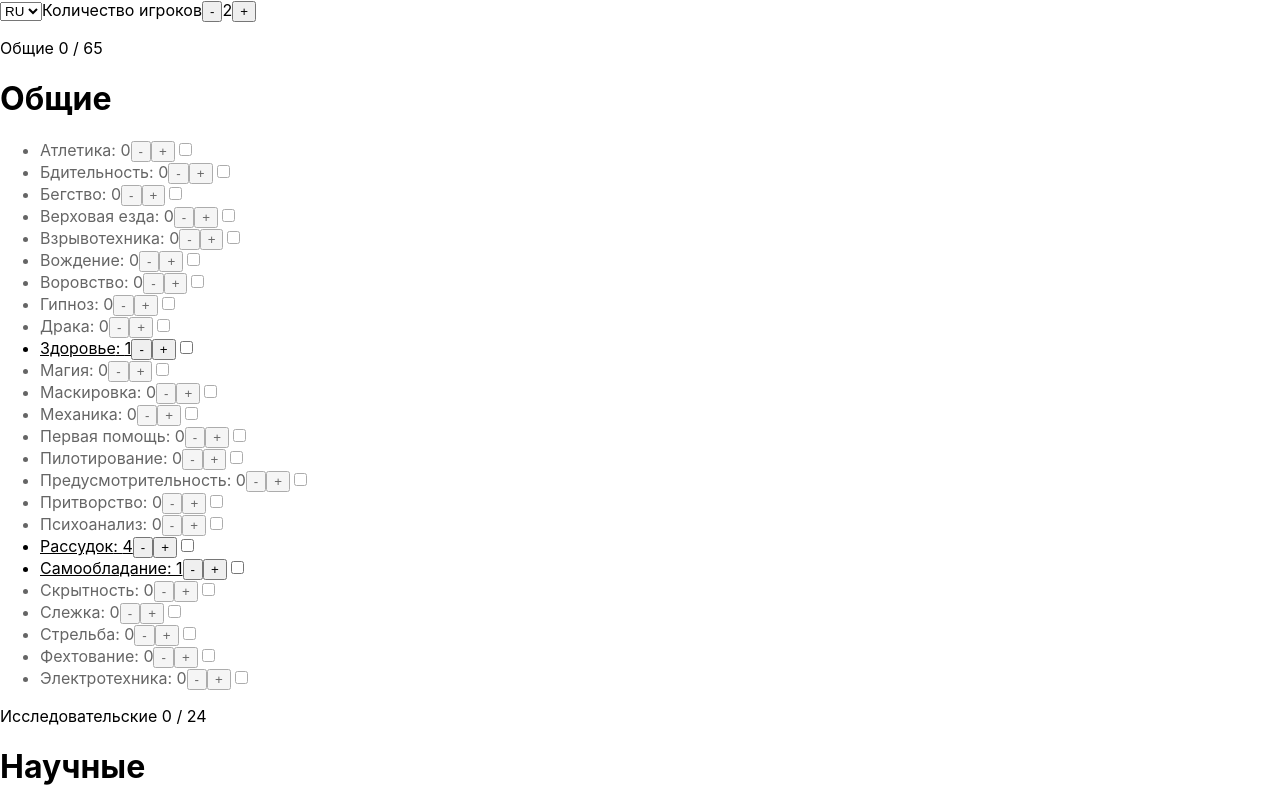
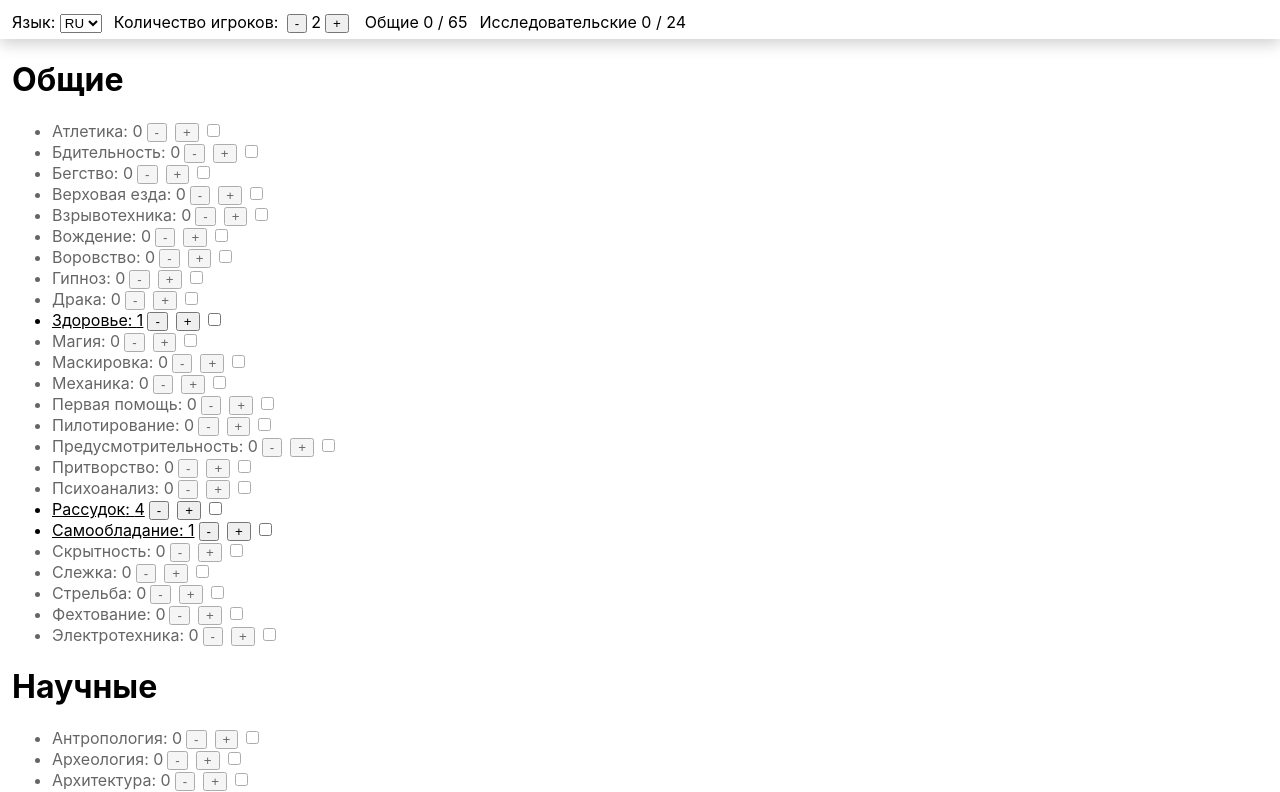
Before and after one commit to tsumo/gumshoe-configurator, a React (Create React App) app: page / in a window 1280 px wide. Shown: the top 792 px of the page. Built offline with nearby package versions, Linux system fonts and the light colour scheme.

Commit message:
better config panel

```diff
--- a/src/App.tsx
+++ b/src/App.tsx
@@ -1,11 +1,22 @@
+import { useEffect } from "react";
 import { Character } from "./components/Character";
 import { ConfigPanel } from "./components/ConfigPanel";
+import { useSkillEngine } from "./engine/SkillEngine";
+import { useGlobalStateSnapshot } from "./global-state";
+import { trailOfCthulhu } from "./systems/trail-of-cthulhu";
 
 export const App = () => {
+  const { playersCount } = useGlobalStateSnapshot();
+  const skillEngine = useSkillEngine(trailOfCthulhu);
+
+  useEffect(() => {
+    skillEngine.setPlayersCount(playersCount);
+  }, [skillEngine, playersCount]);
+
   return (
     <>
-      <ConfigPanel />
-      <Character />
+      <ConfigPanel skillEngine={skillEngine} />
+      <Character skillEngine={skillEngine} />
     </>
   );
 };
--- /dev/null
+++ b/src/components/Button.tsx
@@ -0,0 +1,9 @@
+import s from "./styles.module.css";
+
+type Props = { onClick: VoidFunction; text: string };
+
+export const Button = ({ onClick, text }: Props) => (
+  <button onClick={onClick} className={s.button}>
+    {text}
+  </button>
+);
--- a/src/components/Character.tsx
+++ b/src/components/Character.tsx
@@ -1,40 +1,24 @@
-import { useEffect } from "react";
-import clsx from "clsx";
+import { SkillEngine } from "../engine/SkillEngine";
 import { useGlobalStateSnapshot } from "../global-state";
-import { useCharacterSkills } from "../engine/CharacterSkills";
-import { trailOfCthulhu } from "../systems/trail-of-cthulhu";
 import { SkillList } from "./SkillList";
 import s from "./styles.module.css";
 
-export const Character = () => {
-  const characterSkills = useCharacterSkills(trailOfCthulhu);
-  const { lang, playersCount } = useGlobalStateSnapshot();
+type Props = {
+  skillEngine: SkillEngine;
+};
 
-  useEffect(() => {
-    characterSkills.setPlayersCount(playersCount);
-  }, [characterSkills, playersCount]);
+export const Character = ({ skillEngine }: Props) => {
+  const { lang } = useGlobalStateSnapshot();
 
   return (
-    <div>
-      <p className={clsx(characterSkills.notEnoughGeneralPoints && s.warning)}>
-        {`${characterSkills.system.general.name[lang]} ${characterSkills.system.generalPoints.used} / ${characterSkills.system.generalPoints.available}`}
-      </p>
-      <SkillList
-        list={characterSkills.system.general}
-        characterSkills={characterSkills}
-      />
-      <p
-        className={clsx(
-          characterSkills.notEnoughInvestigativePoints && s.warning
-        )}
-      >
-        {`${characterSkills.system.investigative.name[lang]} ${characterSkills.system.investigativePoints.used} / ${characterSkills.system.investigativePoints.available}`}
-      </p>
-      {characterSkills.system.investigative.branches.map((list) => (
+    <div className={s.character}>
+      <SkillList list={skillEngine.system.general} skillEngine={skillEngine} />
+
+      {skillEngine.system.investigative.branches.map((list) => (
         <SkillList
           key={list.name[lang]}
           list={list}
-          characterSkills={characterSkills}
+          skillEngine={skillEngine}
         />
       ))}
     </div>
--- a/src/components/ConfigPanel.tsx
+++ b/src/components/ConfigPanel.tsx
@@ -1,8 +1,16 @@
 import React, { useCallback } from "react";
+import clsx from "clsx";
+import { SkillEngine } from "../engine/SkillEngine";
 import { globalState, useGlobalStateSnapshot } from "../global-state";
 import { uiDict } from "../ui-dict";
+import { Button } from "./Button";
+import s from "./styles.module.css";
 
-export const ConfigPanel = () => {
+type Props = {
+  skillEngine: SkillEngine;
+};
+
+export const ConfigPanel = ({ skillEngine }: Props) => {
   const { lang, playersCount } = useGlobalStateSnapshot();
 
   const onLangSelect = useCallback<React.ChangeEventHandler<HTMLSelectElement>>(
@@ -23,15 +31,31 @@ export const ConfigPanel = () => {
   }, [playersCount]);
 
   return (
+    <div className={s.configPanel}>
       <div>
+        <span>{uiDict.language[lang]}: </span>
         <select onChange={onLangSelect} defaultValue="ru">
           <option value="en">EN</option>
           <option value="ru">RU</option>
         </select>
-      {uiDict.playersCount[lang]}
-      <button onClick={decrementPlayersCount}>-</button>
+      </div>
+
+      <div>
+        <span>{uiDict.playersCount[lang]}: </span>
+        <Button text="-" onClick={decrementPlayersCount} />
         {playersCount}
-      <button onClick={incrementPlayersCount}>+</button>
+        <Button text="+" onClick={incrementPlayersCount} />
+      </div>
+
+      <div className={clsx(skillEngine.notEnoughGeneralPoints && s.warning)}>
+        {`${skillEngine.system.general.name[lang]} ${skillEngine.system.generalPoints.used} / ${skillEngine.system.generalPoints.available}`}
+      </div>
+
+      <div
+        className={clsx(skillEngine.notEnoughInvestigativePoints && s.warning)}
+      >
+        {`${skillEngine.system.investigative.name[lang]} ${skillEngine.system.investigativePoints.used} / ${skillEngine.system.investigativePoints.available}`}
+      </div>
     </div>
   );
 };
--- a/src/components/SkillButton.tsx
+++ /dev/null
@@ -1,5 +0,0 @@
-type Props = { onClick: VoidFunction; text: string };
-
-export const SkillButton = ({ onClick, text }: Props) => (
-  <button onClick={onClick}>{text}</button>
-);
--- a/src/components/SkillList.tsx
+++ b/src/components/SkillList.tsx
@@ -1,24 +1,24 @@
 import clsx from "clsx";
 import { useGlobalStateSnapshot } from "../global-state";
-import { CharacterSkills } from "../engine/CharacterSkills";
+import { SkillEngine } from "../engine/SkillEngine";
 import { Skill, SkillList as SkillListType } from "../systems/types";
-import { SkillButton } from "./SkillButton";
+import { Button } from "./Button";
 import s from "./styles.module.css";
 import { useCallback } from "react";
 
 type Props = {
   list: SkillListType;
-  characterSkills: CharacterSkills;
+  skillEngine: SkillEngine;
 };
 
-export const SkillList = ({ list, characterSkills }: Props) => {
+export const SkillList = ({ list, skillEngine }: Props) => {
   const { lang } = useGlobalStateSnapshot();
 
   const onOccupationalToggle = useCallback(
     (skill: Skill, isOccupational: boolean) => {
-      characterSkills.setOccupationalSkill(skill.en, isOccupational);
+      skillEngine.setOccupationalSkill(skill.en, isOccupational);
     },
-    [characterSkills]
+    [skillEngine]
   );
 
   return (
@@ -42,12 +42,12 @@ export const SkillList = ({ list, characterSkills }: Props) => {
                 )}
               >
                 {skill[lang]}: {totalValue}
-                <SkillButton
-                  onClick={() => characterSkills.decrementSkill(skill["en"])}
+                <Button
+                  onClick={() => skillEngine.decrementSkill(skill["en"])}
                   text="-"
                 />
-                <SkillButton
-                  onClick={() => characterSkills.incrementSkill(skill["en"])}
+                <Button
+                  onClick={() => skillEngine.incrementSkill(skill["en"])}
                   text="+"
                 />
                 <input
--- a/src/components/styles.module.css
+++ b/src/components/styles.module.css
@@ -1,15 +1,36 @@
 .underlined {
-    text-decoration: underline;
+  text-decoration: underline;
 }
 
 .bold {
-    font-weight: bold;
+  font-weight: bold;
 }
 
 .muted {
-    opacity: 0.6;
+  opacity: 0.6;
 }
 
 .warning {
-    background-color: yellow;
+  background-color: yellow;
 }
+
+.configPanel {
+  position: sticky;
+  top: 0;
+  padding: 12px 12px 6px;
+  background-color: white;
+  z-index: 1;
+  box-shadow: 0 5px 15px rgb(208, 208, 208);
+  display: flex;
+  flex-wrap: wrap;
+  gap: 12px;
+}
+
+.character {
+  margin: 0 12px;
+}
+
+.button {
+  padding: 0 6px;
+  margin: 0 4px;
+}
--- a/src/engine/CharacterSkills.tsx
+++ b/src/engine/SkillEngine.tsx
@@ -4,7 +4,7 @@ import { Skill, SkillList, SystemSkills } from "../systems/types";
 const sumSkills = (list: SkillList): number =>
   list.skills.reduce((prev, curr) => prev + (curr.value ?? 0), 0);
 
-export class CharacterSkills {
+export class SkillEngine {
   readonly system: SystemSkills;
   readonly trigger: VoidFunction;
   playersCount = 2;
@@ -91,10 +91,8 @@ export class CharacterSkills {
   }
 }
 
-export const useCharacterSkills = (system: SystemSkills) => {
+export const useSkillEngine = (system: SystemSkills) => {
   const reducer = useReducer((prev) => prev + 1, 0);
-  const [characterSkills] = useState(
-    () => new CharacterSkills(system, reducer[1])
-  );
-  return characterSkills;
+  const [skillEngine] = useState(() => new SkillEngine(system, reducer[1]));
+  return skillEngine;
 };
--- a/src/ui-dict.ts
+++ b/src/ui-dict.ts
@@ -1,5 +1,6 @@
 import { Term } from "./systems/types";
 
 export const uiDict = {
+  language: { en: "Language", ru: "Язык" },
   playersCount: { en: "Number of players", ru: "Количество игроков" },
 } satisfies Record<string, Term>;
```
Lines whose indentation alone changed are shown as unchanged.
